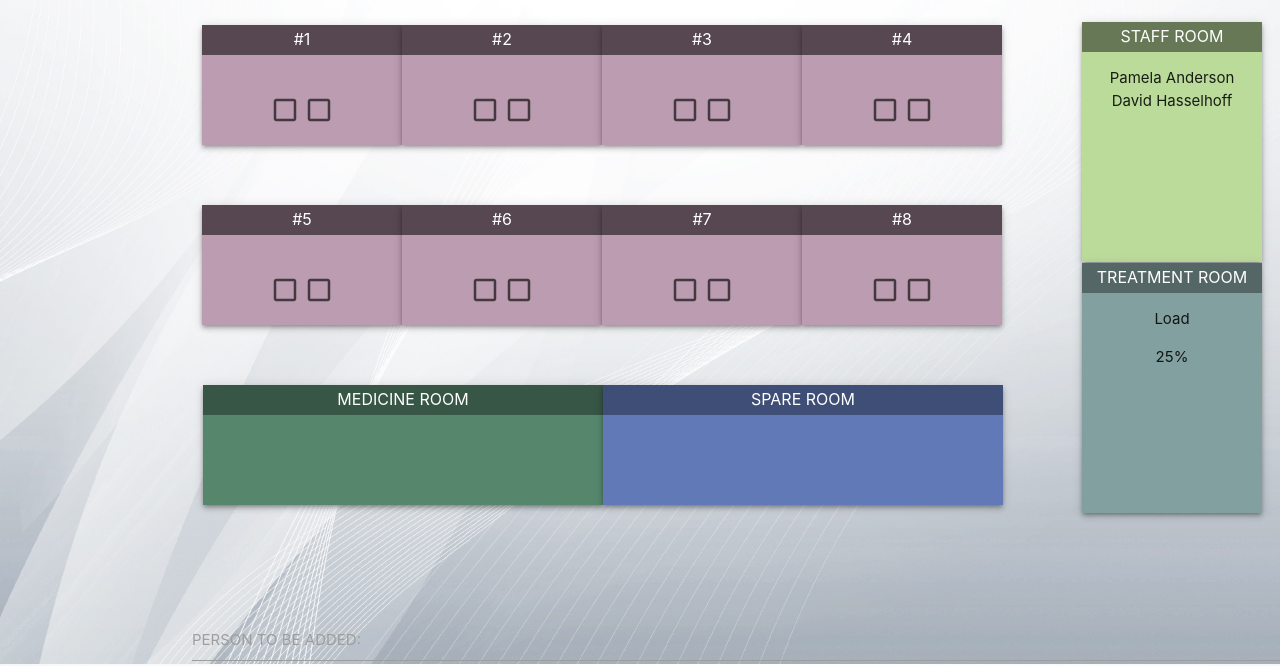
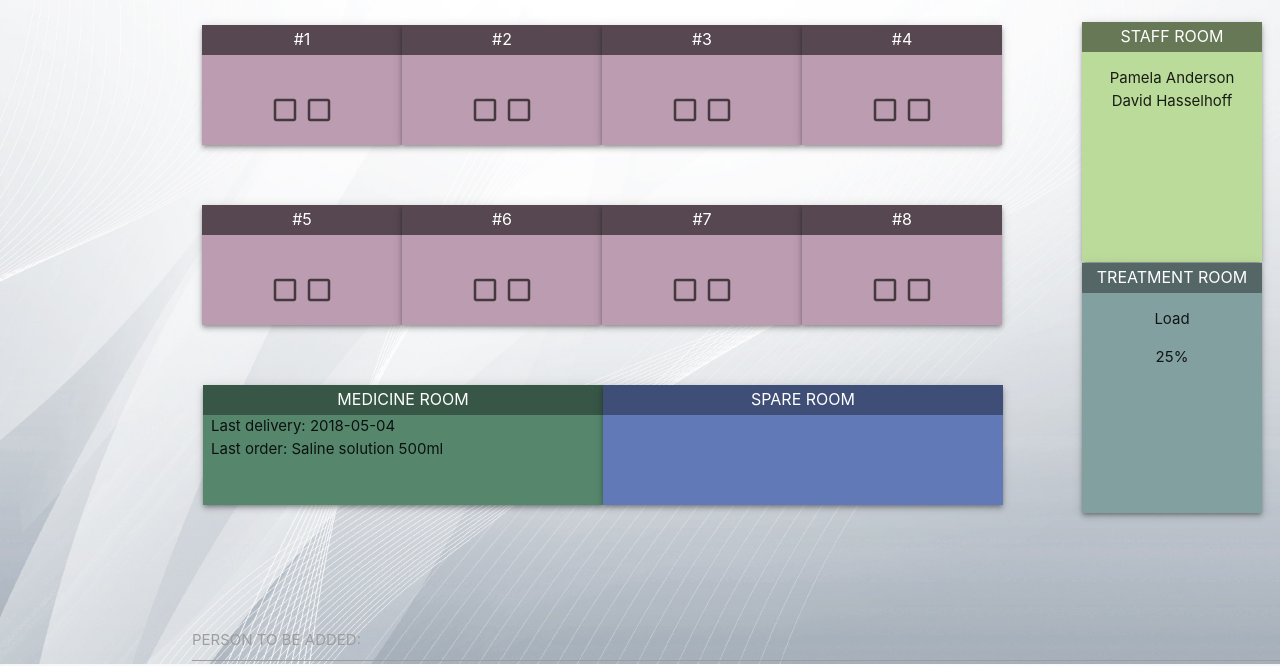
Before and after one commit to CSE-Hack-18/A1KEBS-GRP3, a website: page client/index.html in a window 1280 px wide. Shown: the part 136-802 px from the top of the page. Drawn offline with nearby package versions, Linux system fonts and the light colour scheme; no server answers.

Commit message:
silly medicine room

```diff
--- a/client/index.html
+++ b/client/index.html
@@ -105,11 +105,16 @@
                         <li>
                             <div class="medicine-room z-depth-2">
                                 <label>Medicine room</label>
+                                <ul >
+                                  <li > Last delivery: 2018-05-04 </li><br />
+                                  <li > Last order: Saline solution 500ml </li>
+                                </ul>
                             </div>
                         </li>
                         <li>
                             <div class="spare-room z-depth-2">
                                 <label>Spare room</label>
+
                             </div>
                         </li>
                     </ul>
--- a/client/styles.css
+++ b/client/styles.css
@@ -143,6 +143,10 @@ label {
 	background-color: #375646;
 }
 
+.medicine-room li{
+	padding-left: 8px;
+}
+
 .spare-room {
 	width: 400px;
 	height: 120px;
@@ -163,6 +167,7 @@ button {
 	height: 80px;
 }
 
+
 #modal-treatment-room {
 	text-align: center;
 	width: 600px;
```
